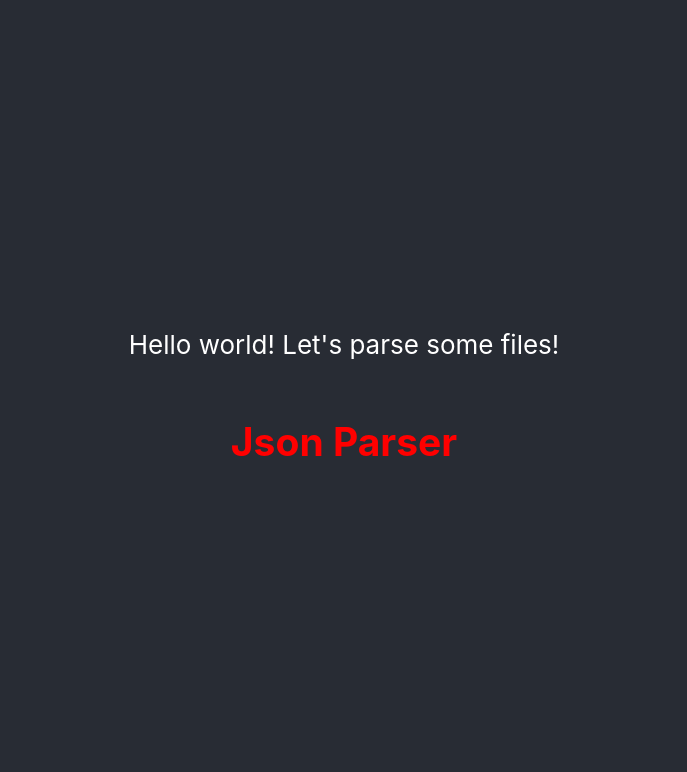
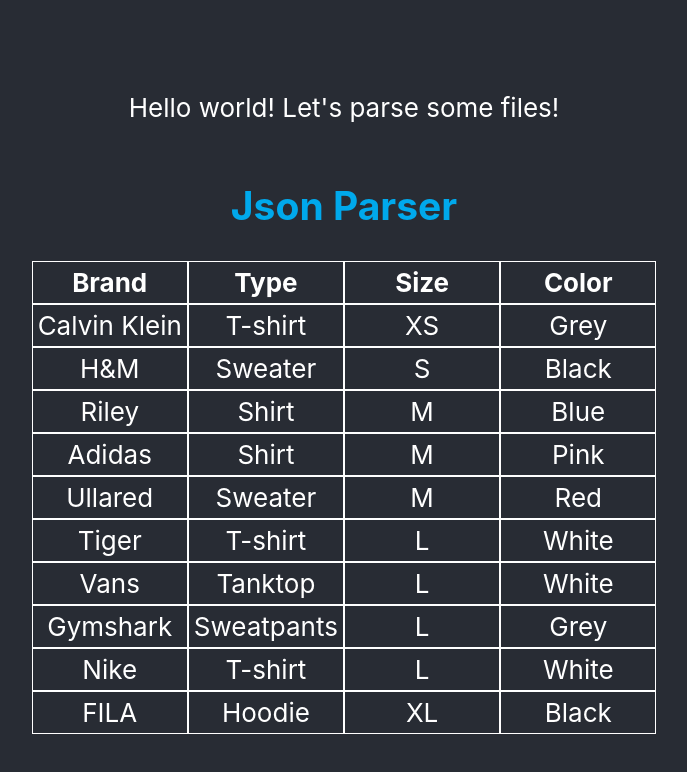
Before and after one commit to KitsuneKelso/product-parser, a React (Create React App) app: page / in a window 1280 px wide. Shown: the top 772 px of the page, without its empty margins (296-983 px from the left). Built offline with nearby package versions, Linux system fonts and the light colour scheme.

Commit message:
Set up Table component and render parsed JSON using it

```diff
--- a/src/components/JsonParser/JsonParser.jsx
+++ b/src/components/JsonParser/JsonParser.jsx
@@ -1,15 +1,17 @@
 import React from "react";
 import PropTypes from "prop-types";
 
+import { Table } from "..";
 import clothes from "../../examples/clothes.json";
 import { jsonParser } from "../../utils";
 
 const JsonParser = ({ classes }) => {
   const json = jsonParser(clothes);
-  console.log(json);
+
   return (
     <div className={classes.root}>
       <h2>Json Parser</h2>
+      <Table clothes={json} />
     </div>
   );
 };
--- a/src/components/JsonParser/style.js
+++ b/src/components/JsonParser/style.js
@@ -1,5 +1,7 @@
 export default {
   root: {
-    color: "red"
+    "&>h2": {
+      color: "#00a9ec"
+    }
   }
 };
--- /dev/null
+++ b/src/components/Table/Table.jsx
@@ -0,0 +1,29 @@
+import React from "react";
+import PropTypes from "prop-types";
+
+import TableRow from "./TableRow";
+
+const Table = ({ clothes }) => {
+  const renderTableRow = item => (
+    <TableRow
+      key={`${item.brand}_${item.size}_${item.color}`}
+      col1={item.brand}
+      col2={item.type}
+      col3={item.size}
+      col4={item.color}
+    />
+  );
+
+  return (
+    <>
+      <TableRow header col1="Brand" col2="Type" col3="Size" col4="Color" />
+      {clothes && clothes.map(item => renderTableRow(item))}
+    </>
+  );
+};
+
+Table.propTypes = {
+  clothes: PropTypes.arrayOf(PropTypes.shape()).isRequired
+};
+
+export default Table;
--- /dev/null
+++ b/src/components/Table/TableRow/TableRow.jsx
@@ -0,0 +1,27 @@
+import React from "react";
+import PropTypes from "prop-types";
+
+const TableRow = ({ col1, col2, col3, col4, classes }) => (
+  <div className={classes.tableRow}>
+    <div className={classes.tableItem}>{col1}</div>
+    <div className={classes.tableItem}>{col2}</div>
+    <div className={classes.tableItem}>{col3}</div>
+    <div className={classes.tableItem}>{col4}</div>
+  </div>
+);
+
+TableRow.propTypes = {
+  col1: PropTypes.string.isRequired,
+  col2: PropTypes.string.isRequired,
+  col3: PropTypes.string.isRequired,
+  col4: PropTypes.string.isRequired,
+  classes: PropTypes.shape().isRequired,
+  // header is used in the stylesheet
+  header: PropTypes.bool
+};
+
+TableRow.defaultProps = {
+  header: false
+};
+
+export default TableRow;
--- /dev/null
+++ b/src/components/Table/TableRow/index.js
@@ -0,0 +1,9 @@
+import injectSheet from "react-jss";
+
+import TableRow from "./TableRow";
+import style from "./style";
+
+const enhance = injectSheet(style);
+
+export default enhance(TableRow);
+export { TableRow as Component, style };
--- /dev/null
+++ b/src/components/Table/TableRow/style.js
@@ -0,0 +1,11 @@
+export default {
+  tableRow: {
+    display: "grid",
+    gridTemplateColumns: "1fr 1fr 1fr 1fr",
+    fontWeight: props => (props.header ? "bold" : "normal")
+  },
+  tableItem: {
+    border: "1px solid white",
+    padding: 5
+  }
+};
--- /dev/null
+++ b/src/components/Table/index.js
@@ -0,0 +1,3 @@
+import Table from "./Table";
+
+export default Table;
--- a/src/components/index.js
+++ b/src/components/index.js
@@ -1,5 +1,6 @@
 import App from "./App";
 
 export { default as JsonParser } from "./JsonParser";
+export { default as Table } from "./Table";
 
 export default App;
```
